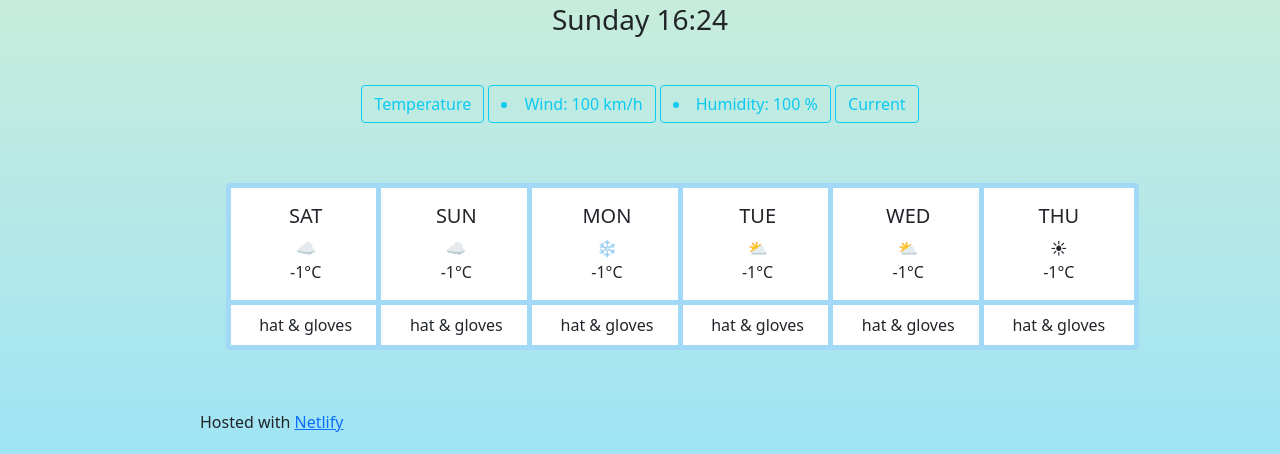
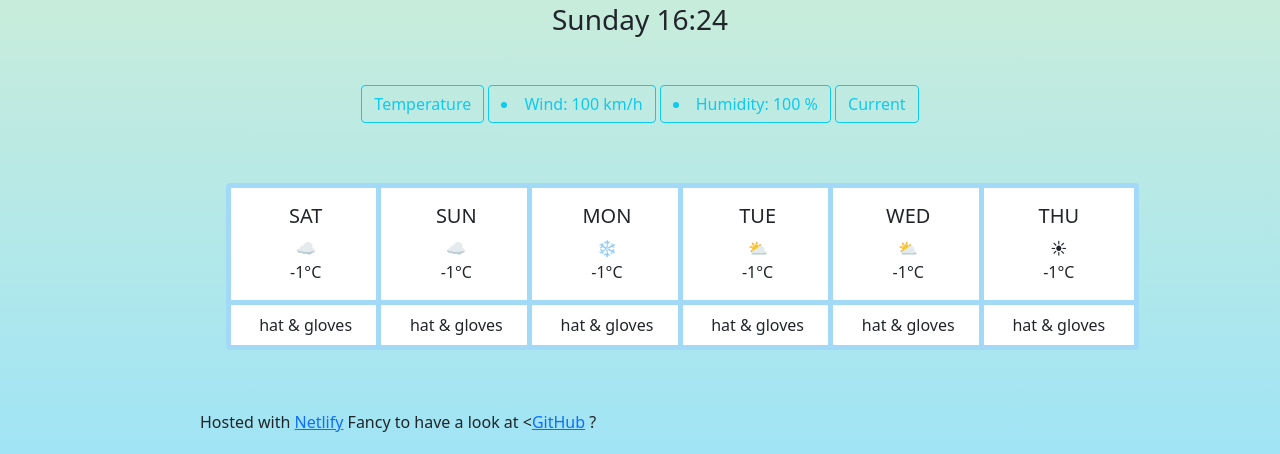
Before and after one commit to BeaKuk/weather-app-project, a website built with Parcel: page index.html in a window 1280 px wide. Shown: the part 543-997 px from the top of the page. Built offline with nearby package versions, Linux system fonts and the light colour scheme.

Commit message:
Update index.html

```diff
--- a/index.html
+++ b/index.html
@@ -147,6 +147,8 @@
         <span>
             Hosted with
             <a href="https://www.netlify.com">Netlify</a>
+            Fancy to have a look at
+            <<a href="https://github.com/BeaKuk/weather-app-project">GitHub</a> ?
         </span>
         <script src="src/script.js"></script>
 </body>
```
